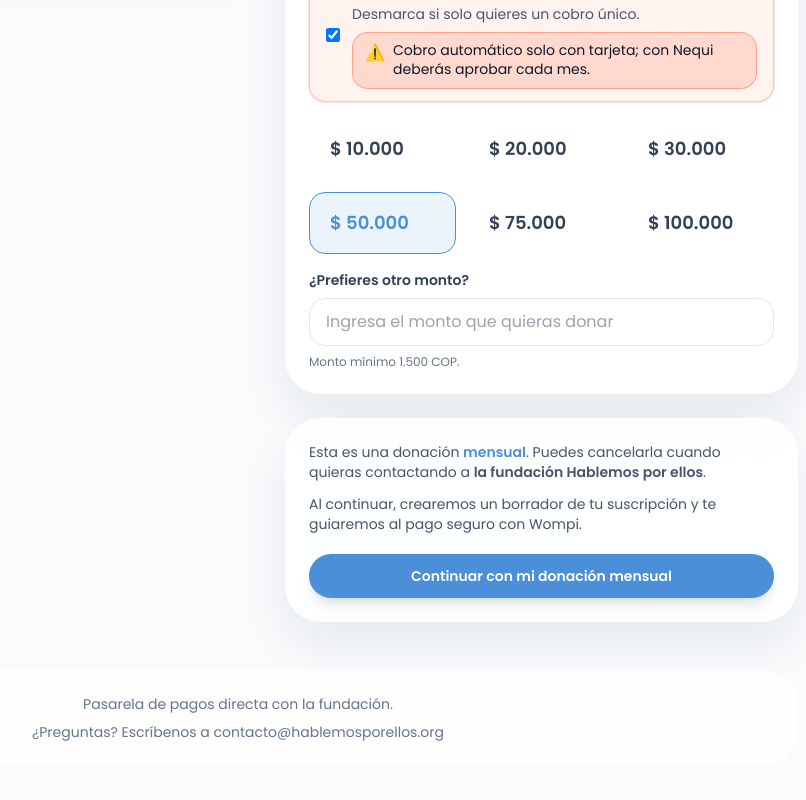
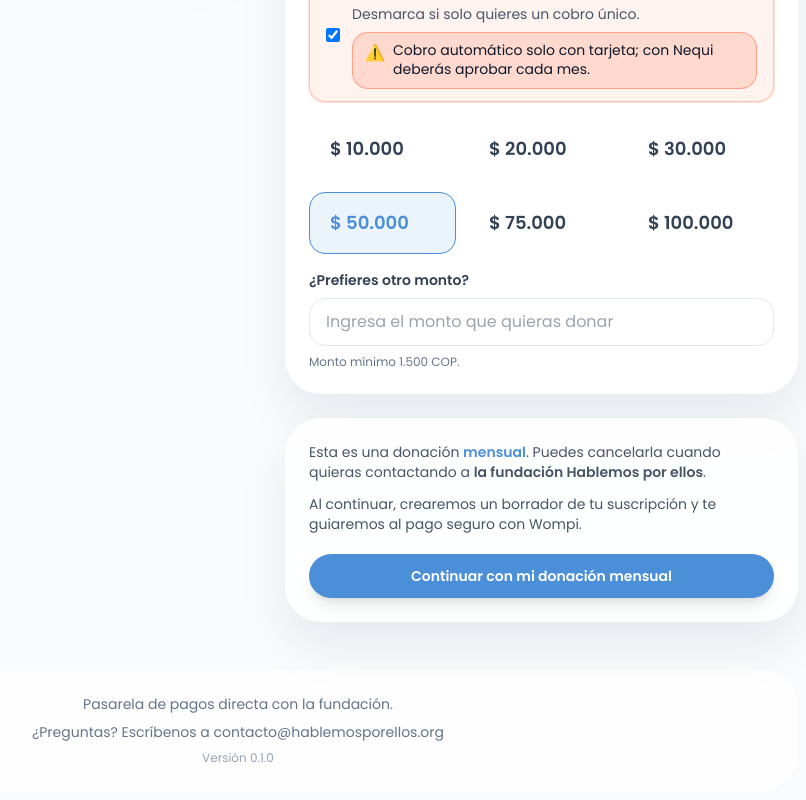
Before and after one commit to Hablemos-Por-Ellos/Hablemos_por_ellos_cobros, a Next.js app: page /donar in a window 1280 px wide. Shown: the part 771-1571 px from the top of the page, without its empty margins (402-1208 px from the left). Built offline with nearby package versions, Linux system fonts and the light colour scheme.

Commit message:
Show app version in donation footer

```diff
--- a/src/app/donar/page.tsx
+++ b/src/app/donar/page.tsx
@@ -1,6 +1,7 @@
 import { DonationWizard } from "@/components/donate/donation-wizard";
 import { FoundationHeader } from "@/components/donate/foundation-header";
 import { HeroCard } from "@/components/donate/hero-card";
+import packageJson from "../../../package.json";
 
 export const dynamic = "force-static";
 
@@ -20,6 +21,7 @@
       <footer className="mt-10 flex flex-col items-center gap-2 rounded-4xl bg-white/80 p-6 text-center text-sm text-slate-500 sm:mt-12">
         <p>Pasarela de pagos directa con la fundación.</p>
         <p>¿Preguntas? Escríbenos a contacto@hablemosporellos.org</p>
+        <p className="text-xs text-slate-400">Versión {packageJson.version}</p>
       </footer>
     </main>
   );
```
